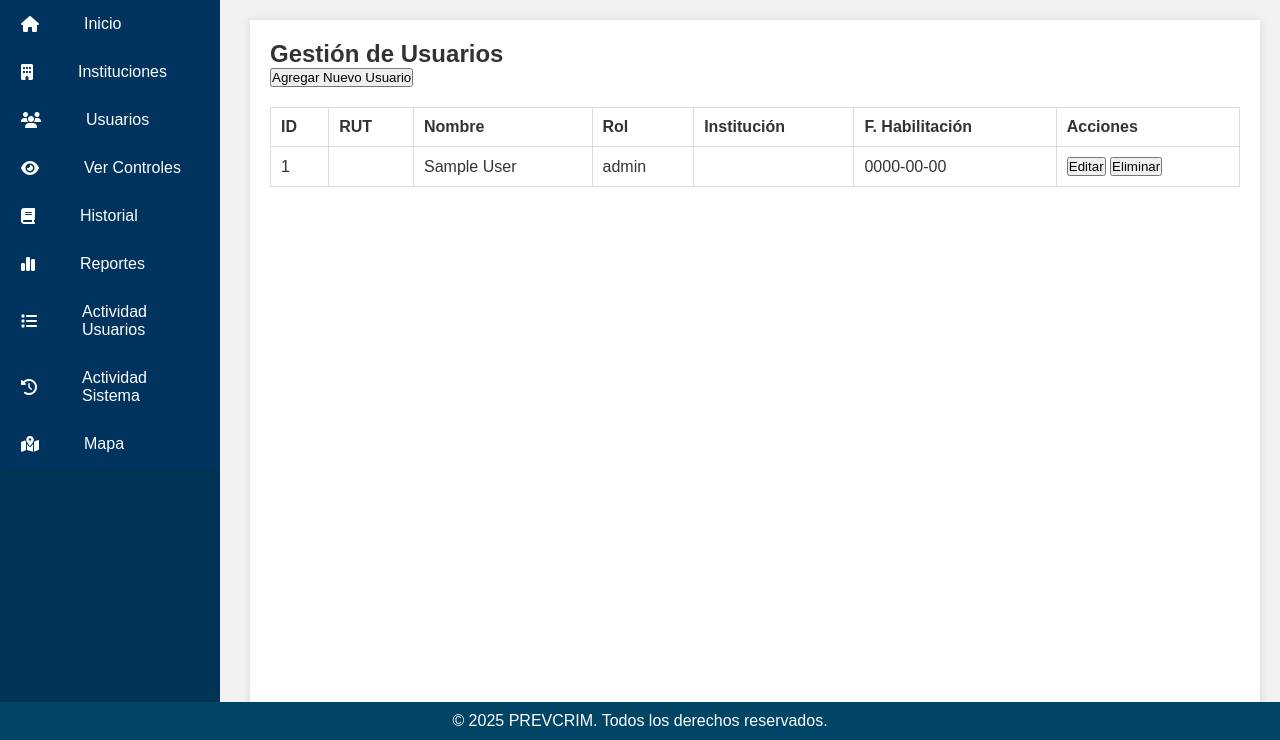
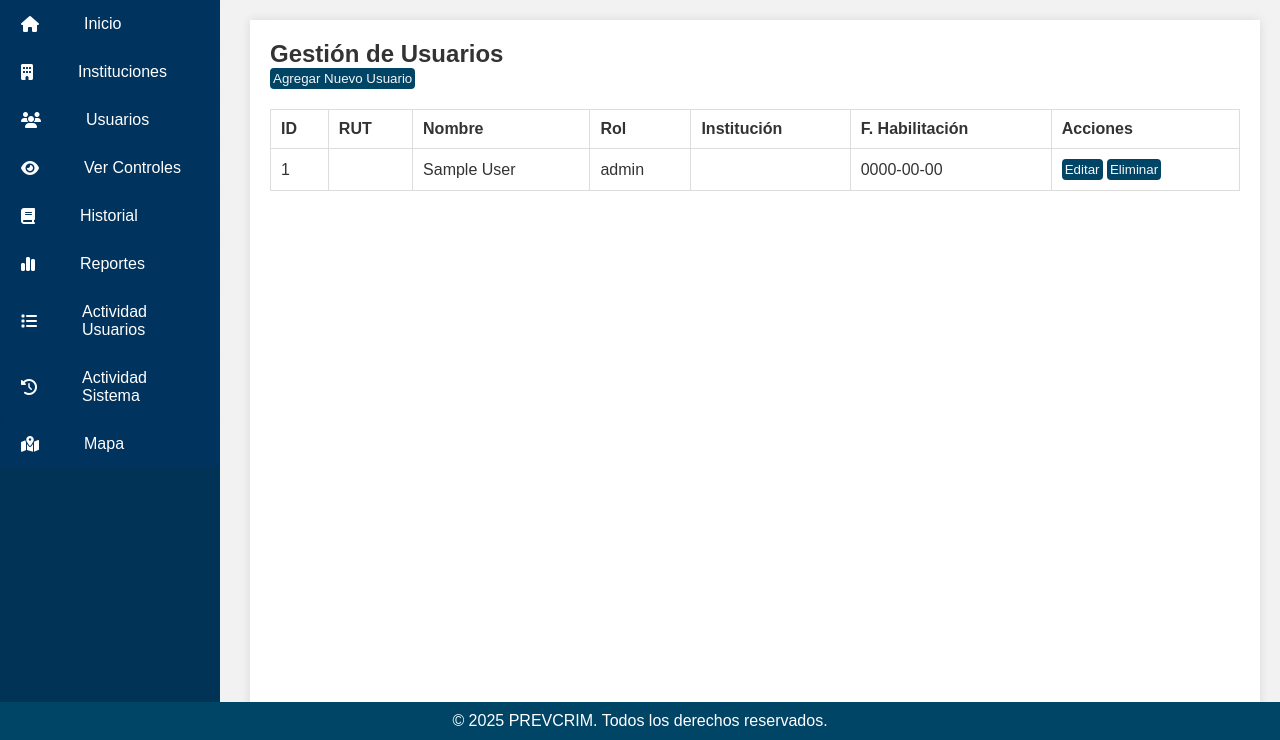
Before and after one commit to Nkspl/Prevcrim-master, a PHP site: page /admin/gestion_usuarios.php in a window 1280 px wide. Shown: the part 60-800 px from the top of the page. Run offline with PHP 8.4, Linux system fonts and the light colour scheme; the visitor is signed in with stand-in values (Sample User, id 1); data that the repository does not hold is empty.

Commit message:
color botones

```diff
--- a/admin/gestion_usuarios.php
+++ b/admin/gestion_usuarios.php
@@ -10,7 +10,7 @@ require_once '../config.php';
 <div class="wrapper">
   <div class="content">
     <h2>Gestión de Usuarios</h2>
-    <button onclick="location.href='nuevo_usuario.php'">Agregar Nuevo Usuario</button>
+    <button class="Actuali" onclick="location.href='nuevo_usuario.php'">Agregar Nuevo Usuario</button>
     <table>
       <thead>
         <tr><th>ID</th><th>RUT</th><th>Nombre</th><th>Rol</th>
@@ -32,10 +32,10 @@ require_once '../config.php';
           <td><?php echo htmlspecialchars($u['inst_nom']);?></td>
           <td><?php echo $u['fecha_habilitacion'];?></td>
           <td>
-            <button onclick="location.href='editar_usuario.php?id=<?php echo $u['id'];?>'">
+            <button class="Actuali" onclick="location.href='editar_usuario.php?id=<?php echo $u['id'];?>'">
               Editar
             </button>
-            <button onclick="if(confirm('¿Seguro?')) location.href=
+            <button class="Actuali" onclick="if(confirm('¿Seguro?')) location.href=
               'eliminar_usuario.php?id=<?php echo $u['id'];?>'">
               Eliminar
             </button>
```
